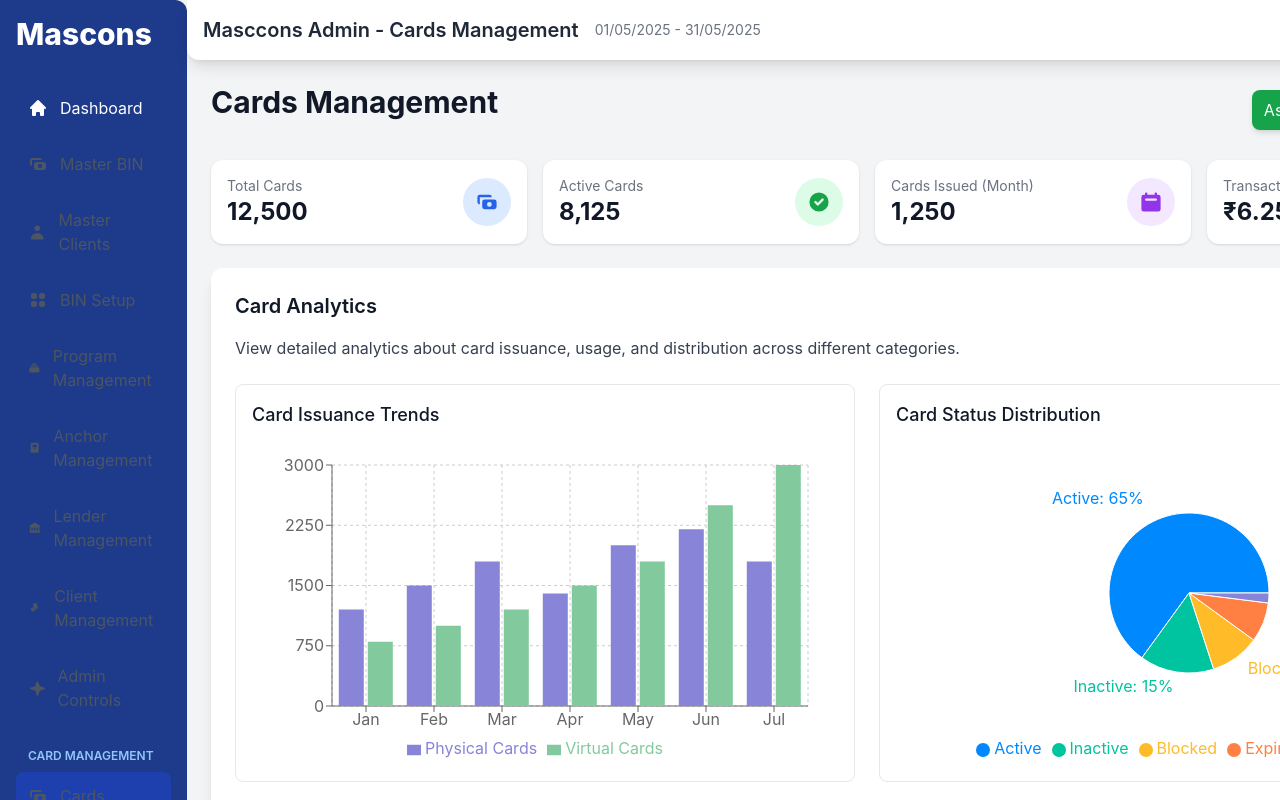
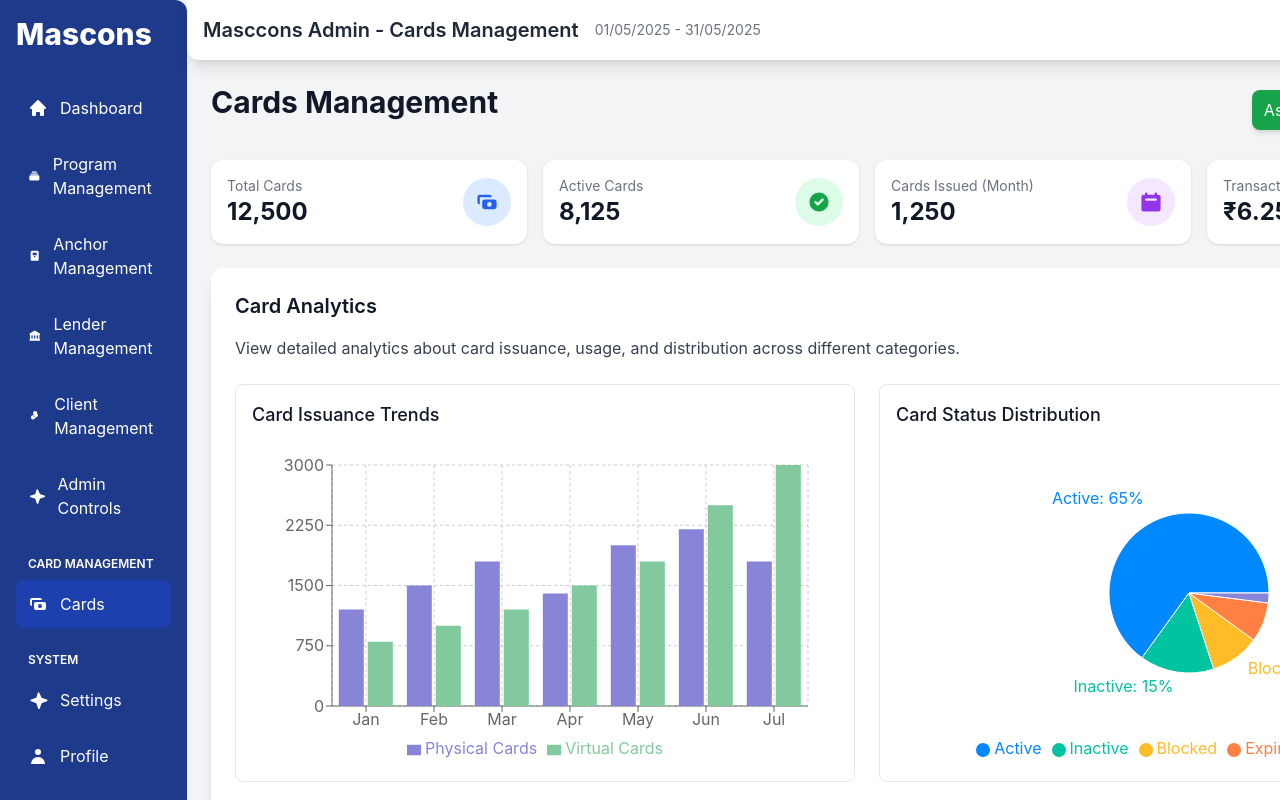
Before and after one commit to the-h-b/MASCONSIII, a React (Create React App) app: page /cards in a window 1280 px wide. Shown: the top 800 px of the page. Built offline with nearby package versions, Linux system fonts and the light colour scheme; sample sign-in values are in the browser's storage.

Commit message:
Add files via upload

```diff
--- a/src/components/AdminSidebar.jsx
+++ b/src/components/AdminSidebar.jsx
@@ -28,48 +28,13 @@ const AdminSidebar = () => {
               Dashboard
             </Link>
           </li>
-          <li className="mb-2">
-            <Link
-              to="/master-bin"
-              className={`flex items-center p-3 rounded-lg ${location.pathname === '/master-bin' ? 'bg-blue-800' : 'hover:bg-blue-800'} transition duration-200 ease-in-out transform hover:scale-105 hover:shadow-md`}
-            >
-              {/* Master BIN Icon SVG */}
-              <svg className="h-5 w-5 mr-3" fill="currentColor" viewBox="0 0 20 20" xmlns="http://www.w3.org/2000/svg">
-                <path fillRule="evenodd" d="M4 4a2 2 0 00-2 2v4a2 2 0 002 2V6h10a2 2 0 00-2-2H4zm2 6a2 2 0 012-2h8a2 2 0 012 2v4a2 2 0 01-2 2H8a2 2 0 01-2-2v-4zm6 4a2 2 0 100-4 2 2 0 000 4z" clipRule="evenodd" />
-              </svg>
-              Master BIN
-            </Link>
-          </li>
-          <li className="mb-2">
-            <Link
-              to="/master-clients"
-              className={`flex items-center p-3 rounded-lg ${location.pathname === '/master-clients' ? 'bg-blue-800' : 'hover:bg-blue-800'} transition duration-200 ease-in-out transform hover:scale-105 hover:shadow-md`}
-            >
-              {/* Master Clients Icon SVG */}
-              <svg className="h-5 w-5 mr-3" fill="currentColor" viewBox="0 0 20 20" xmlns="http://www.w3.org/2000/svg">
-                <path fillRule="evenodd" d="M10 9a3 3 0 100-6 3 3 0 000 6zm-7 9a7 7 0 1114 0H3z" clipRule="evenodd" />
-              </svg>
-              Master Clients
-            </Link>
-          </li>
-          <li className="mb-2">
-            <Link
-              to="/bin-setup"
-              className={`flex items-center p-3 rounded-lg ${location.pathname === '/bin-setup' ? 'bg-blue-800' : 'hover:bg-blue-800'} transition duration-200 ease-in-out transform hover:scale-105 hover:shadow-md`}
-            >
-              {/* BIN Setup Icon SVG */}
-              <svg className="h-5 w-5 mr-3" fill="currentColor" viewBox="0 0 20 20" xmlns="http://www.w3.org/2000/svg">
-                <path d="M5 3a2 2 0 00-2 2v2a2 2 0 002 2h2a2 2 0 002-2V5a2 2 0 00-2-2H5zM5 11a2 2 0 00-2 2v2a2 2 0 002 2h2a2 2 0 002-2v-2a2 2 0 00-2-2H5zM13 3a2 2 0 00-2 2v2a2 2 0 002 2h2a2 2 0 002-2V5a2 2 0 00-2-2h-2zM13 11a2 2 0 00-2 2v2a2 2 0 002 2h2a2 2 0 002-2v-2a2 2 0 00-2-2h-2z" />
-              </svg>
-              BIN Setup
-            </Link>
-          </li>
+
 
           {/* Step 1: Program Management */}
           <li className="mb-2">
             <Link
               to="/programs"
-              className={`flex items-center p-3 rounded-lg ${location.pathname === '/programs' ? 'bg-blue-800' : 'hover:bg-blue-800'} transition duration-200 ease-in-out transform hover:scale-105 hover:shadow-md`}
+              className={`flex items-center p-3 rounded-lg ${location.pathname === '/programs' ? 'bg-blue-800' : 'hover:bg-blue-800'} text-white transition duration-200 ease-in-out transform hover:scale-105 hover:shadow-md`}
             >
               {/* Program Management Icon SVG */}
               <svg className="h-5 w-5 mr-3" fill="currentColor" viewBox="0 0 20 20" xmlns="http://www.w3.org/2000/svg">
@@ -83,7 +48,7 @@ const AdminSidebar = () => {
           <li className="mb-2">
             <Link
               to="/anchors"
-              className={`flex items-center p-3 rounded-lg ${location.pathname === '/anchors' ? 'bg-blue-800' : 'hover:bg-blue-800'} transition duration-200 ease-in-out transform hover:scale-105 hover:shadow-md`}
+              className={`flex items-center p-3 rounded-lg ${location.pathname === '/anchors' ? 'bg-blue-800' : 'hover:bg-blue-800'} text-white transition duration-200 ease-in-out transform hover:scale-105 hover:shadow-md`}
             >
               {/* Anchor Management Icon SVG */}
               <svg className="h-5 w-5 mr-3" fill="currentColor" viewBox="0 0 20 20" xmlns="http://www.w3.org/2000/svg">
@@ -97,7 +62,7 @@ const AdminSidebar = () => {
           <li className="mb-2">
             <Link
               to="/lenders"
-              className={`flex items-center p-3 rounded-lg ${location.pathname === '/lenders' ? 'bg-blue-800' : 'hover:bg-blue-800'} transition duration-200 ease-in-out transform hover:scale-105 hover:shadow-md`}
+              className={`flex items-center p-3 rounded-lg ${location.pathname === '/lenders' ? 'bg-blue-800' : 'hover:bg-blue-800'} text-white transition duration-200 ease-in-out transform hover:scale-105 hover:shadow-md`}
             >
               {/* Lender Management Icon SVG */}
               <svg className="h-5 w-5 mr-3" fill="currentColor" viewBox="0 0 20 20" xmlns="http://www.w3.org/2000/svg">
@@ -111,7 +76,7 @@ const AdminSidebar = () => {
           <li className="mb-2">
             <Link
               to="/financing-clients"
-              className={`flex items-center p-3 rounded-lg ${location.pathname === '/financing-clients' ? 'bg-blue-800' : 'hover:bg-blue-800'} transition duration-200 ease-in-out transform hover:scale-105 hover:shadow-md`}
+              className={`flex items-center p-3 rounded-lg ${location.pathname === '/financing-clients' ? 'bg-blue-800' : 'hover:bg-blue-800'} text-white transition duration-200 ease-in-out transform hover:scale-105 hover:shadow-md`}
             >
               {/* Client Management Icon SVG */}
               <svg className="h-5 w-5 mr-3" fill="currentColor" viewBox="0 0 20 20" xmlns="http://www.w3.org/2000/svg">
@@ -125,7 +90,7 @@ const AdminSidebar = () => {
           <li className="mb-2">
             <Link
               to="/admin-tools"
-              className={`flex items-center p-3 rounded-lg ${location.pathname === '/admin-tools' ? 'bg-blue-800' : 'hover:bg-blue-800'} transition duration-200 ease-in-out transform hover:scale-105 hover:shadow-md`}
+              className={`flex items-center p-3 rounded-lg ${location.pathname === '/admin-tools' ? 'bg-blue-800' : 'hover:bg-blue-800'} text-white transition duration-200 ease-in-out transform hover:scale-105 hover:shadow-md`}
             >
               {/* Admin Controls Icon SVG */}
               <svg className="h-5 w-5 mr-3" fill="currentColor" viewBox="0 0 20 20" xmlns="http://www.w3.org/2000/svg">
@@ -137,7 +102,7 @@ const AdminSidebar = () => {
 
           {/* Original pages to keep */}
           <li className="mt-6 mb-2">
-            <div className="px-3 text-xs uppercase font-semibold text-blue-300">
+            <div className="px-3 text-xs uppercase font-semibold text-white">
               Card Management
             </div>
           </li>
@@ -145,7 +110,7 @@ const AdminSidebar = () => {
           <li className="mb-2">
             <Link
               to="/cards"
-              className={`flex items-center p-3 rounded-lg ${location.pathname === '/cards' ? 'bg-blue-800' : 'hover:bg-blue-800'} transition duration-200 ease-in-out transform hover:scale-105 hover:shadow-md`}
+              className={`flex items-center p-3 rounded-lg ${location.pathname === '/cards' ? 'bg-blue-800' : 'hover:bg-blue-800'} text-white transition duration-200 ease-in-out transform hover:scale-105 hover:shadow-md`}
             >
               {/* Cards Icon SVG */}
               <svg className="h-5 w-5 mr-3" fill="currentColor" viewBox="0 0 20 20" xmlns="http://www.w3.org/2000/svg">
@@ -157,7 +122,7 @@ const AdminSidebar = () => {
 
           {/* Other system features */}
           <li className="mt-6 mb-2">
-            <div className="px-3 text-xs uppercase font-semibold text-blue-300">
+            <div className="px-3 text-xs uppercase font-semibold text-white">
               System
             </div>
           </li>
@@ -165,7 +130,7 @@ const AdminSidebar = () => {
           <li className="mb-2">
             <Link
               to="/settings"
-              className={`flex items-center p-3 rounded-lg ${location.pathname === '/settings' ? 'bg-blue-800' : 'hover:bg-blue-800'} transition duration-200 ease-in-out transform hover:scale-105 hover:shadow-md`}
+              className={`flex items-center p-3 rounded-lg ${location.pathname === '/settings' ? 'bg-blue-800' : 'hover:bg-blue-800'} text-white transition duration-200 ease-in-out transform hover:scale-105 hover:shadow-md`}
             >
               {/* Settings Icon SVG */}
               <svg className="h-5 w-5 mr-3" fill="currentColor" viewBox="0 0 20 20" xmlns="http://www.w3.org/2000/svg">
@@ -178,7 +143,7 @@ const AdminSidebar = () => {
           <li className="mb-2">
             <Link
               to="/profile"
-              className={`flex items-center p-3 rounded-lg ${location.pathname === '/profile' ? 'bg-blue-800' : 'hover:bg-blue-800'} transition duration-200 ease-in-out transform hover:scale-105 hover:shadow-md`}
+              className={`flex items-center p-3 rounded-lg ${location.pathname === '/profile' ? 'bg-blue-800' : 'hover:bg-blue-800'} text-white transition duration-200 ease-in-out transform hover:scale-105 hover:shadow-md`}
             >
               {/* Profile Icon SVG */}
               <svg className="h-5 w-5 mr-3" fill="currentColor" viewBox="0 0 20 20" xmlns="http://www.w3.org/2000/svg">
@@ -195,7 +160,7 @@ const AdminSidebar = () => {
           <li>
             <button
               onClick={handleSignOut}
-              className="flex items-center p-3 rounded-lg hover:bg-blue-800 w-full text-left transition duration-200 ease-in-out transform hover:scale-105 hover:shadow-md"
+              className="flex items-center p-3 rounded-lg hover:bg-blue-800 w-full text-left text-white transition duration-200 ease-in-out transform hover:scale-105 hover:shadow-md"
             >
               {/* Logout Icon SVG */}
               <svg className="h-5 w-5 mr-3" fill="currentColor" viewBox="0 0 20 20" xmlns="http://www.w3.org/2000/svg">
```
